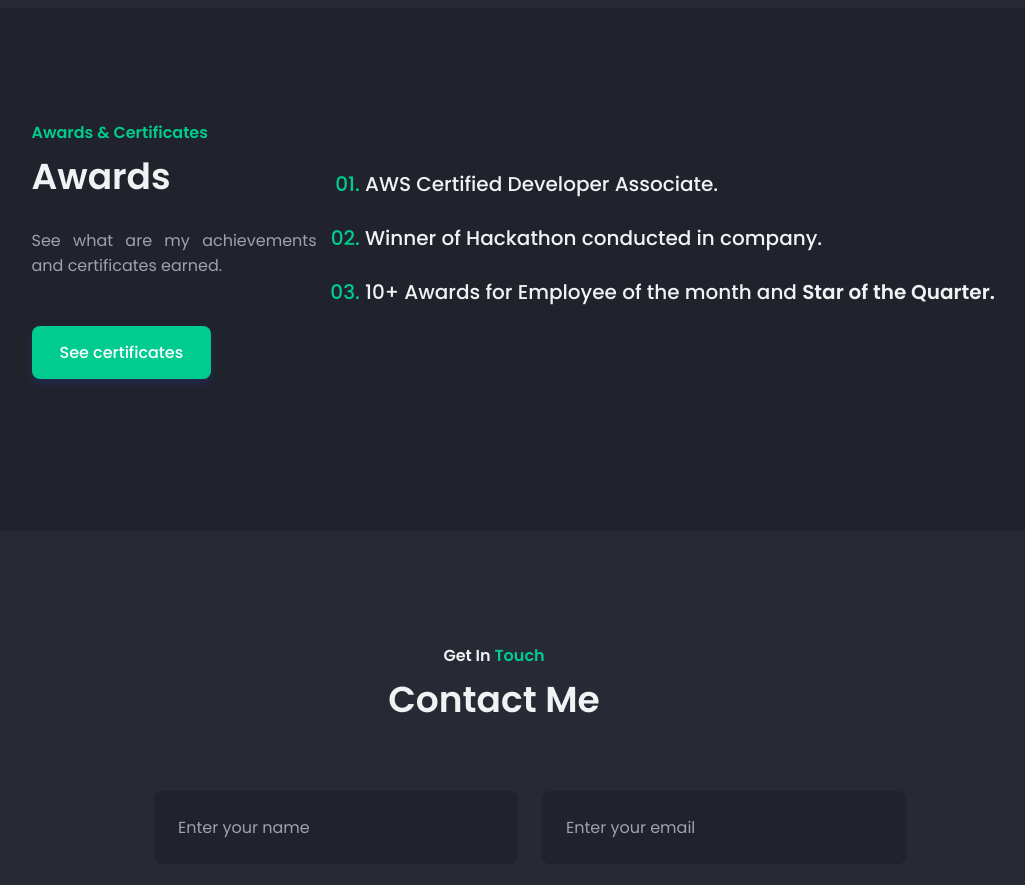
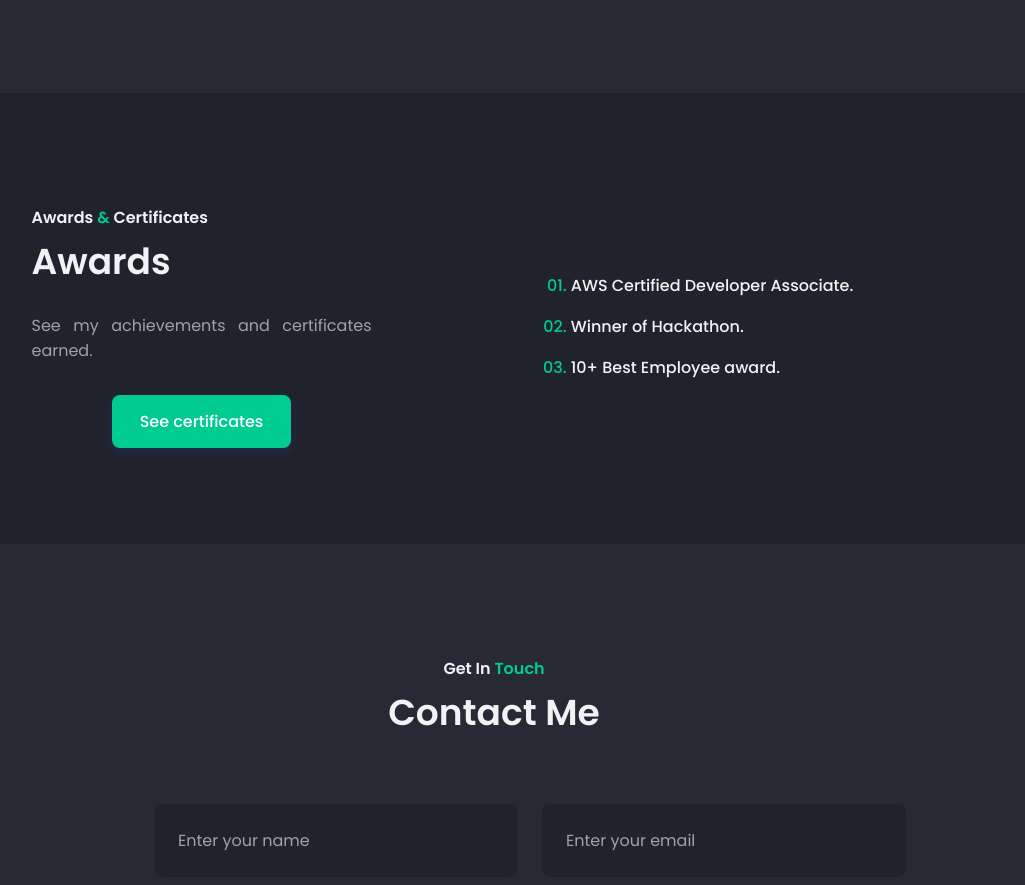
Before and after one commit to kunalpurandare/portfolio, a plain HTML site: page index.html in a window 1280 px wide. Shown: the part 2768-3653 px from the top of the page, without its empty margins (146-1171 px from the left). Drawn offline with nearby package versions, Linux system fonts and the light colour scheme.

Commit message:
Fixed-awards-alignment-for-mobile

```diff
--- a/assets/css/styles.css
+++ b/assets/css/styles.css
@@ -418,58 +418,56 @@ body.dark-theme{
   justify-content: center;
 }
 
-/*=============== certificates & CERTS ===============*/
+/*=============== Certificates===============*/
 .certificates{
   background-color: var(--container-color);
 }
 
-.certificates__container, .certificates__container{
+.certificates__container{
   padding-bottom: 2rem;
   row-gap: 3.5rem;
 }
 
-.certificates__subtitle, .certificates__title, .certificates__title, .certificates__subtitle{
+.certificates__title, .certificates__subtitle{
   text-align: left;
 }
 
-.certificates__data, .certificates__data{
+.certificates__data{
   text-align: center;
 }
 
-.certificates__description, .certificates__description{
+.certificates__description{
   margin-bottom: 2rem;
 }
 
 .certificates__description{
   text-align: justify;
-  margin-right: 55px;
+  /* margin-right: 55px; */
 }
 
-.certificates__content,
-.certificates__group,
 .certificates__content,
 .certificates__group{
   display: grid;
 }
 
-.certificates__content, .certificates__content{
+.certificates__content{
   grid-template-columns: repeat(2, max-content);
   column-gap: 4rem;
   justify-content: center;
   align-items: baseline;
 }
 
-.certificates__group, .certificates__group{
+.certificates__group{
   row-gap: 1rem;
   list-style: decimal-leading-zero;
 }
 
-.certificates__item, .certificates__item{
+.certificates__item{
   font-weight: var(--font-medium);
   color: var(--title-color);
 }
 
-.certificates__item::marker , .certificates__item::marker{
+.certificates__item::marker{
   color: var(--first-color);
 }
 
@@ -865,7 +863,7 @@ body.dark-theme{
     margin-inline: 1rem;
   }
 
-  .certificates__content, .certificates__content{
+  .certificates__content{
     grid-template-columns: max-content;
     row-gap: 1rem;
   }
@@ -876,9 +874,7 @@ body.dark-theme{
 
   .about__subtitle,
   .certificates__subtitle,
-  .certificates__title,
-  .certificates__title,
-  .certificates__subtitle{
+  .certificates__title{
     text-align: center;
   }
 }
@@ -890,7 +886,6 @@ body.dark-theme{
   .certificates__container,
   .skills__container,
   .projects__container,
-  .certificates__container,
   .contact__container{
     grid-template-columns: 360px;
     justify-content: center;
@@ -904,7 +899,6 @@ body.dark-theme{
 
   .home__container,
   .about__container,
-  .certificates__container,
   .certificates__container{
     grid-template-columns: repeat(2, 1fr);
     align-items: center;
@@ -912,9 +906,8 @@ body.dark-theme{
 
   .home__data,
   .about__data,
-  .certificates__data,
   .certificates__data
-  :is(.about__data, .certificates__data, .certificates__data) :is(.section__subtitle, .section__title){
+  :is(.about__data, .certificates__data) :is(.section__subtitle, .section__title){
     text-align: initial;
   }
 
@@ -937,16 +930,14 @@ body.dark-theme{
     justify-content: center;
   }
 
-  .certificates__content, .certificates__content{
+  .certificates__content{
     grid-template-columns: repeat(2, max-content);
     row-gap: 1rem;
   }
 
   .about__subtitle,
   .certificates__subtitle,
-  .certificates__title,
-  .certificates__title,
-  .certificates__subtitle{
+  .certificates__title{
     text-align: left;
   }
 }
@@ -1047,26 +1038,10 @@ body.dark-theme{
     margin-bottom: 3rem;
   }
 
-  .certificates__container, .certificates__container{
+  .certificates__container{
     grid-template-columns: 340px 425px;
     column-gap: 10rem;
     padding-bottom: 4rem;
-  }
-
-  .certificates__description{
-    margin-bottom: 3rem;
-  }
-
-  .certificates__content{
-    column-gap: 8rem;
-  }
-
-  .certificates__group{
-    row-gap: 1.5rem;
-  }
-
-  .certificates__item{
-    font-size: var(--h3-font-size);
   }
 
   .skills__container{
--- a/index.html
+++ b/index.html
@@ -190,7 +190,7 @@
                      </div>
                  </div>
                  <div class="about__buttons">
-                     <a download="" href="assets/pdf/cv-juliana.pdf" class="button button--flex">
+                     <a download="" href="assets/pdf/kunalpurandare-resume.pdf" class="button button--flex">
                          Download CV <i class="uil uil-download-alt button__icon"></i>
                      </a>
                  </div>
@@ -214,23 +214,23 @@
 
          <!--==================== Experience ====================-->
          <section class="experience section" id="experience">
-            <h3 class="section__subtitle">My personal journey</h3>
+            <h3 class="section__subtitle">My personal <span>journey</span></h3>
             <h2 class="section__title">Experience</h2>
 
             <div class="experience__container container">
                 <div class="experience__tabs">
-                    <div class="experience__button button-flex experience__active" data-target="#qualification">
+                    <div class="experience__button button-flex" data-target="#qualification">
                         <i class='bx bxs-graduation experience__icon'></i>
                         Qualification
                     </div>
-                    <div class="experience__button button-flex" data-target="#work">
+                    <div class="experience__button button-flex  experience__active" data-target="#work">
                         <i class='bx bx-briefcase experience__icon'></i>
                         Work
                     </div>
                 </div>
 
                 <div class="experience__sections">
-                    <div class="experience__content experience__active" data-content id="qualification">
+                    <div class="experience__content" data-content id="qualification">
                         <div class="experience__data">
                             <div>
                                 <h3 class="experience__title">CDAC - PGDAC</h3>
@@ -268,7 +268,7 @@
 
                         </div>
                     </div>
-                    <div class="experience__content" data-content id="work">
+                    <div class="experience__content experience__active" data-content id="work">
                         <div class="experience__data">
                             <div>
                                 <h3 class="experience__title">Senior Software Engineer </h3>
@@ -363,11 +363,10 @@
 
          <!--==================== Certificates ====================-->
          <section class="certificates section">
-            <!-- <img class="about__img" src="assets/img/awards.png" width="50%"/> -->
             <div class="certificates__container container grid">
                <div class="certificates__data">
                   <h3 class="section__subtitle certificates__subtitle">
-                     <span>Awards & Certificates</span>
+                     Awards <span>&</span> Certificates
                   </h3>
 
                   <h2 class="section__title certificates__title">
@@ -375,8 +374,7 @@
                   </h2>
 
                   <p class="certificates__description">
-                     See what are my achievements
-                      and certificates earned.
+                     See my achievements and certificates earned.
                   </p>
 
                   <a href="https://www.linkedin.com/in/kunal-purandare-a37611165/details/certifications/" target="_blank" class="button">See certificates</a>
@@ -385,11 +383,10 @@
                <div class="certificates__content">
                   <ol class="certificates__group">
                      <li class="certificates__item">AWS Certified Developer Associate.</li>
-                     <li class="certificates__item">Winner of Hackathon conducted in company.</li>
-                     <li class="certificates__item">10+ Awards for Employee of the month and <b>Star of the Quarter.</li>
+                     <li class="certificates__item">Winner of Hackathon.</li>
+                     <li class="certificates__item">10+ Best Employee award.</li>
                   </ol>
                </div>
-
             </div>
          </section>
 
```
Also changed, not shown: 1 other file.
